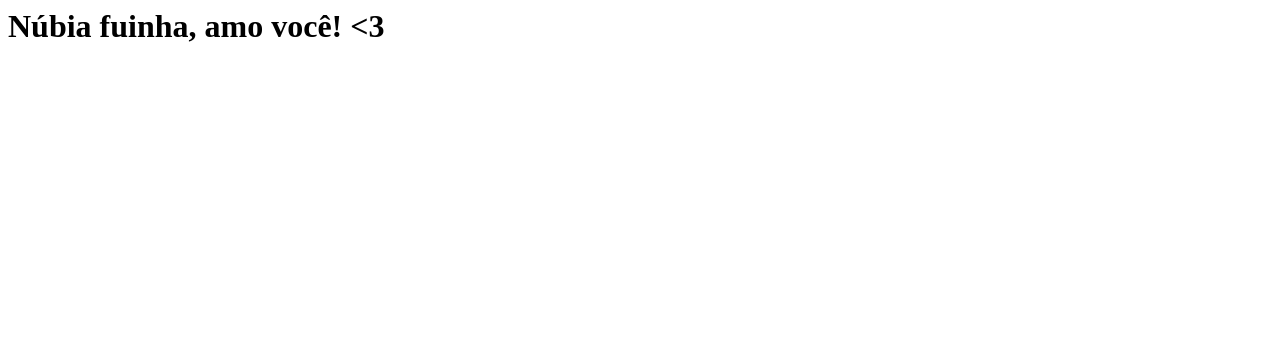
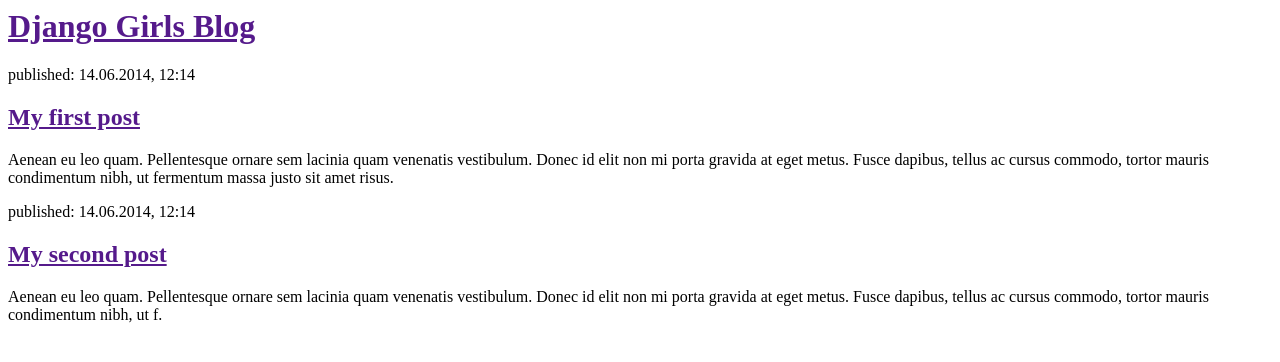
Before and after one commit to TavaresIvan/my-first-blog, a Django app: page / in a window 1280 px wide. Shown: the top 362 px of the page. Run offline with Django 3.2, Linux system fonts and the light colour scheme.

Commit message:
Alterado o HTML do site

```diff
--- a/blog/templates/blog/post_list.html
+++ b/blog/templates/blog/post_list.html
@@ -1 +1,22 @@
-<h1> Núbia fuinha, amo você! <3 </h1>
+<html>
+    <head>
+        <title>Django Girls blog</title>
+    </head>
+    <body>
+        <div>
+            <h1><a href="">Django Girls Blog</a></h1>
+        </div>
+
+        <div>
+            <p>published: 14.06.2014, 12:14</p>
+            <h2><a href="">My first post</a></h2>
+            <p>Aenean eu leo quam. Pellentesque ornare sem lacinia quam venenatis vestibulum. Donec id elit non mi porta gravida at eget metus. Fusce dapibus, tellus ac cursus commodo, tortor mauris condimentum nibh, ut fermentum massa justo sit amet risus.</p>
+        </div>
+
+        <div>
+            <p>published: 14.06.2014, 12:14</p>
+            <h2><a href="">My second post</a></h2>
+            <p>Aenean eu leo quam. Pellentesque ornare sem lacinia quam venenatis vestibulum. Donec id elit non mi porta gravida at eget metus. Fusce dapibus, tellus ac cursus commodo, tortor mauris condimentum nibh, ut f.</p>
+        </div>
+    </body>
+</html>
```
